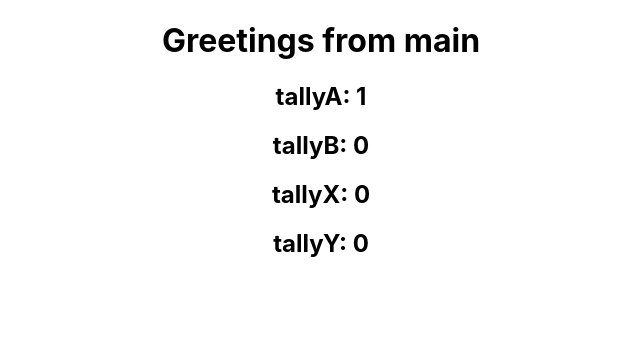
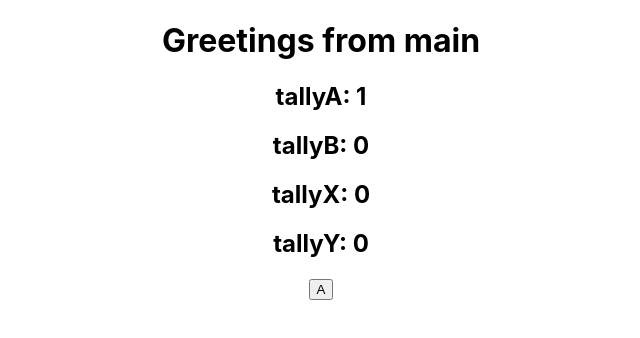
Before and after one commit to Macribo/banba3, a React (Create React App) app: page / in a window 1280 px wide. Shown: the top 338 px of the page, without its empty margins (319-959 px from the left). Built offline with nearby package versions, Linux system fonts and the light colour scheme.

Commit message:
Create UI component which defines the 'a-btn'. Add this component to '/' route.

```diff
--- a/src/components/main-view/main-view.jsx
+++ b/src/components/main-view/main-view.jsx
@@ -2,6 +2,7 @@ import React from 'react';
 import {Champions} from '../champions/champions'
 import {Provinces} from '../provinces/provinces'
 import {Counties} from '../counties/counties'
+import {UI} from '../ui/ui'
 
 import { BrowserRouter as Router, Route, } from "react-router-dom";
 
@@ -30,21 +31,31 @@ export default class MainView extends React.Component {
 						<h2>tallyB: {this.state.tallyB}</h2>
 						<h2>tallyX: {this.state.tallyX}</h2>
 						<h2>tallyY: {this.state.tallyY}</h2>
-					</></Route>
+
+						<UI />
+					</>
+
+					</Route>
 
 				<Route exact path="/champions">
 					<>
 						<Champions />
+						<h2>tallyA: {this.state.tallyA}</h2>
+
 					</></Route>
 
 
 				<Route exact path="/provinces">
 					<>
 						<Provinces />
+						<h2>tallyA: {this.state.tallyA}</h2>
+
 					</></Route>
 				<Route exact path="/counties">
 					<>
 						<Counties />
+						<h2>tallyA: {this.state.tallyA}</h2>
+
 					</></Route>
 
 					</Router>
--- /dev/null
+++ b/src/components/ui/ui.jsx
@@ -0,0 +1,20 @@
+import React from 'react';
+
+export class UI extends React.Component {
+
+	constructor() {
+		super();
+		this.state = {
+
+		}
+	}
+	render() {
+
+		return (
+		<>
+			<button id="btn-a">A</button>
+		</>
+		)
+	}
+
+}
```
